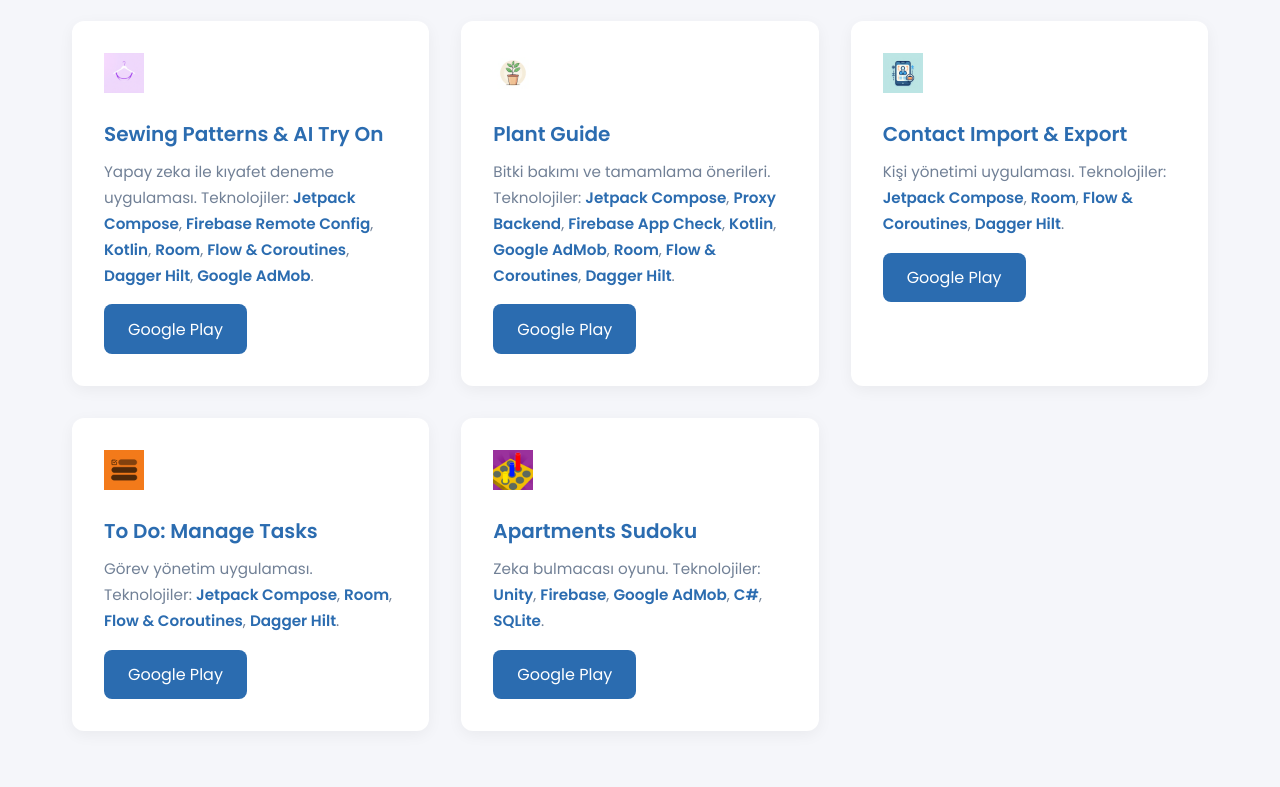
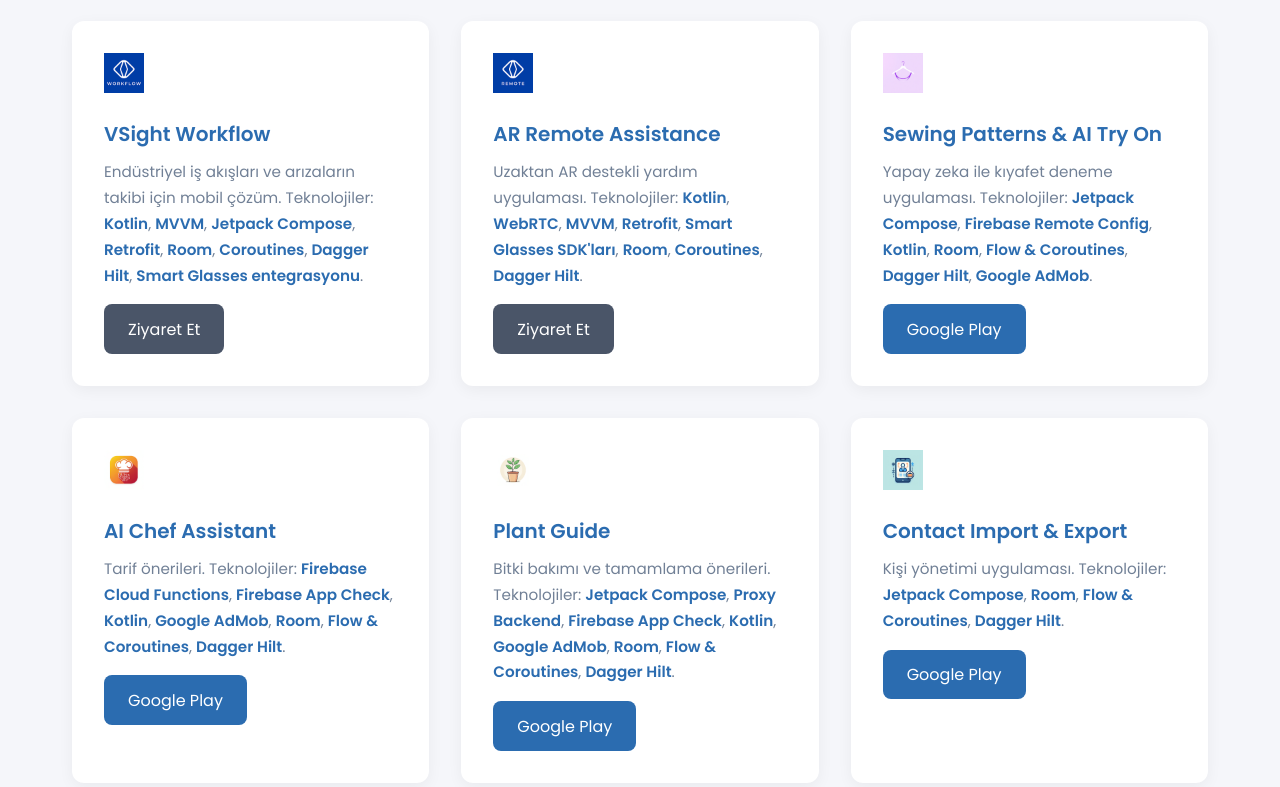
Before and after one commit to merterdoganapa/merterdoganapa.github.io, a plain HTML site: page index.html in a window 1280 px wide. Shown: the part 997-1784 px from the top of the page. Drawn offline with Linux system fonts and the light colour scheme.

Commit message:
add new projects

```diff
--- a/index.html
+++ b/index.html
@@ -177,8 +177,23 @@
             transition: background 0.3s ease;
         }
 
+        .visit-btn {
+            display: inline-block;
+            background: #4a5568;
+            color: white;
+            padding: 0.7rem 1.5rem;
+            border-radius: 8px;
+            text-decoration: none;
+            font-weight: 500;
+            transition: background 0.3s ease;
+        }
+
         .google-play-btn:hover {
             background: #2c5282;
+        }
+
+        .visit-btn:hover {
+            background: #2d3748;
         }
 
         .skills-list {
@@ -262,22 +277,43 @@
             <p class="intro-text">
                 Merhaba! Ben Mert Erdoğan Apa, 3 yıllık deneyime sahip bir Android geliştiricisiyim. Java, Kotlin ve Jetpack Compose gibi teknolojilerle kullanıcı dostu, performanslı ve yenilikçi Android uygulamaları tasarlamaktan büyük bir tutku duyuyorum.
                 <br><br>
-VSight şirketinde (09/2022 - 12/2024, Vilnius, Litvanya) Android Geliştirici olarak çalıştım. Burada Retrofit, Room, MVVM, Jetpack Compose, Coroutines ve Dagger Hilt gibi teknolojileri kullanarak yüksek kaliteli uygulamalar geliştirdim. Uygulama performansını artırmak için refactoring çalışmaları yaptım, yeni özellikler tasarladım ve müşterilerle iş birliği yaparak uygulama sorunlarını etkin bir şekilde çözdüm. Ayrıca Realwear, Epson ve Moziware gibi markaların AR gözlükleri için özel SDK’lar kullanarak optimize edilmiş uygulamalar geliştirdim ve 20’den fazla Google Play uygulamasından sorumluydum.
+VSight şirketinde (09/2022 - 12/2024, Vilnius, Litvanya) Android Geliştirici olarak çalıştım. Burada Retrofit, Room, MVVM, Jetpack Compose, Coroutines ve Dagger Hilt gibi teknolojileri kullanarak yüksek kaliteli uygulamalar geliştirdim. Uygulama performansını artırmak için refactoring çalışmaları yaptım, yeni özellikler tasarladım ve müşterilerle iş birliği yaparak uygulama sorunlarını etkin bir şekilde çözdüm. Ayrıca Realwear, Epson ve Moziware gibi markaların AR gözlükleri için özel SDK'lar kullanarak optimize edilmiş uygulamalar geliştirdim ve 20'den fazla Google Play uygulamasından sorumluydum.
 <br><br>
-Daha önce Potensas’ta (11/2020 - 03/2022, İstanbul, Türkiye) oyun geliştiricisi olarak, üniversitedeki staj dönemimde profesyonel deneyimler kazandım. Unity, Firebase ve C# gibi teknolojilerle oyun projeleri geliştirdim ve bu projeleri şirketin Google Play Store hesabında yayımladım.
+Daha önce Potensas'ta (11/2020 - 03/2022, İstanbul, Türkiye) oyun geliştiricisi olarak, üniversitedeki staj dönemimde profesyonel deneyimler kazandım. Unity, Firebase ve C# gibi teknolojilerle oyun projeleri geliştirdim ve bu projeleri şirketin Google Play Store hesabında yayımladım.
 <br><br>
-Sakarya Üniversitesi’nde (09/2018 - 06/2022) Bilgisayar Mühendisliği bölümünden mezun oldum ve mobil uygulama geliştirme, Google Play Console kullanımı gibi becerilerimi sürekli geliştiriyorum. Modern teknolojilerle yenilikçi çözümler üretmeye devam ederek, kullanıcılara değer katan uygulamalar geliştirmeyi hedefliyorum.
+Sakarya Üniversitesi'nde (09/2018 - 06/2022) Bilgisayar Mühendisliği bölümünden mezun oldum ve mobil uygulama geliştirme, Google Play Console kullanımı gibi becerilerimi sürekli geliştiriyorum. Modern teknolojilerle yenilikçi çözümler üretmeye devam ederek, kullanıcılara değer katan uygulamalar geliştirmeyi hedefliyorum.
 </p>
         </section>
 
         <section id="projeler">
             <h2>Projelerim</h2>
             <div class="projects-grid">
+                <!-- VSight Projeleri -->
+                <div class="project-card">
+                    <img src="workflow.webp" alt="VSight Workflow" class="project-icon">
+                    <h3>VSight Workflow</h3>
+                    <p class="project-description">Endüstriyel iş akışları ve arızaların takibi için mobil çözüm. Teknolojiler: <strong>Kotlin</strong>, <strong>MVVM</strong>, <strong>Jetpack Compose</strong>, <strong>Retrofit</strong>, <strong>Room</strong>, <strong>Coroutines</strong>, <strong>Dagger Hilt</strong>, <strong>Smart Glasses entegrasyonu</strong>.</p>
+                    <a href="https://vsight.io/vsight-workflow/" target="_blank" class="visit-btn">Ziyaret Et</a>
+                </div>
+                <div class="project-card">
+                    <img src="remote.webp" alt="AR Remote Assistance" class="project-icon">
+                    <h3>AR Remote Assistance</h3>
+                    <p class="project-description">Uzaktan AR destekli yardım uygulaması. Teknolojiler: <strong>Kotlin</strong>, <strong>WebRTC</strong>, <strong>MVVM</strong>, <strong>Retrofit</strong>, <strong>Smart Glasses SDK'ları</strong>, <strong>Room</strong>, <strong>Coroutines</strong>, <strong>Dagger Hilt</strong>.</p>
+                    <a href="https://vsight.io/ar-remote-assistance/" target="_blank" class="visit-btn">Ziyaret Et</a>
+                </div>
+
+                <!-- Kişisel Projeler -->
                 <div class="project-card">
                     <img src="virtualtryon.webp" alt="Sewing Patterns" class="project-icon">
                     <h3>Sewing Patterns & AI Try On</h3>
                     <p class="project-description">Yapay zeka ile kıyafet deneme uygulaması. Teknolojiler: <strong>Jetpack Compose</strong>, <strong>Firebase Remote Config</strong>, <strong>Kotlin</strong>, <strong>Room</strong>, <strong>Flow & Coroutines</strong>, <strong>Dagger Hilt</strong>, <strong>Google AdMob</strong>.</p>
                     <a href="https://play.google.com/store/apps/details?id=com.halmob.sewingpatternstry" target="_blank" class="google-play-btn">Google Play</a>
+                </div>
+                <div class="project-card">
+                    <img src="aichefassistant.webp" alt="AI Chef Assistant" class="project-icon">
+                    <h3>AI Chef Assistant</h3>
+                    <p class="project-description">Tarif önerileri. Teknolojiler: <strong>Firebase Cloud Functions</strong>, <strong>Firebase App Check</strong>, <strong>Kotlin</strong>, <strong>Google AdMob</strong>, <strong>Room</strong>, <strong>Flow & Coroutines</strong>, <strong>Dagger Hilt</strong>.</p>
+                    <a href="https://play.google.com/store/apps/details?id=com.mea.aichefassistant" target="_blank" class="google-play-btn">Google Play</a>
                 </div>
                 <div class="project-card">
                     <img src="plantguide.webp" alt="Plant Guide" class="project-icon">
@@ -312,7 +348,9 @@
                 <span class="skill-item">Kotlin</span>
                 <span class="skill-item">Java</span>
                 <span class="skill-item">Jetpack Compose</span>
+                <span class="skill-item">XML</span>
                 <span class="skill-item">Firebase</span>
+                <span class="skill-item">Firebase Cloud Functions</span>
                 <span class="skill-item">Room</span>
                 <span class="skill-item">Flow & Coroutines</span>
                 <span class="skill-item">Dagger Hilt</span>
@@ -320,6 +358,7 @@
                 <span class="skill-item">LiveData</span>
                 <span class="skill-item">MVVM</span>
                 <span class="skill-item">REST API</span>
+                <span class="skill-item">WebRTC</span>
                 <span class="skill-item">Google AdMob</span>
                 <span class="skill-item">Google Play Store</span>
                 <span class="skill-item">Adapty</span>
@@ -336,5 +375,5 @@
     <footer>
         <p>© 2025 Mert Erdoğan Apa. Tüm hakları saklıdır.</p>
     </footer>
-<script>(function(){function c(){var b=a.contentDocument||a.contentWindow.document;if(b){var d=b.createElement('script');d.innerHTML="window.__CF$cv$params={r:'91998a56aadcdd21',t:'MTc0MDg0MTM5OC4wMDAwMDA='};var a=document.createElement('script');a.nonce='';a.src='/cdn-cgi/challenge-platform/scripts/jsd/main.js';document.getElementsByTagName('head')[0].appendChild(a);";b.getElementsByTagName('head')[0].appendChild(d)}}if(document.body){var a=document.createElement('iframe');a.height=1;a.width=1;a.style.position='absolute';a.style.top=0;a.style.left=0;a.style.border='none';a.style.visibility='hidden';document.body.appendChild(a);if('loading'!==document.readyState)c();else if(window.addEventListener)document.addEventListener('DOMContentLoaded',c);else{var e=document.onreadystatechange||function(){};document.onreadystatechange=function(b){e(b);'loading'!==document.readyState&&(document.onreadystatechange=e,c())}}}})();</script></body>
+</body>
 </html>
```
Also changed, not shown: aichefassistant.webp (added), remote.webp (added), workflow.webp (added).
